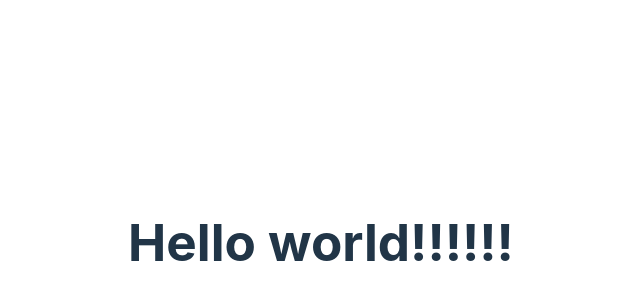
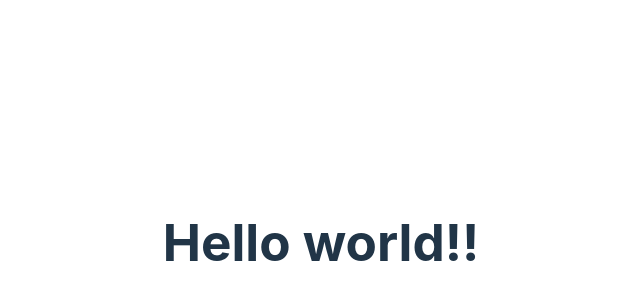
Before and after one commit to Popov-Evgeny/test-for-git, a React (Vite) app: page / in a window 1280 px wide. Shown: the part 158-458 px from the top of the page, without its empty margins (319-959 px from the left). Built offline with nearby package versions, Linux system fonts and the light colour scheme.

Commit message:
Edited App component test-2

```diff
--- a/src/App.tsx
+++ b/src/App.tsx
@@ -3,7 +3,7 @@ import './App.css'
 function App() {
   return (
     <>
-      <h1>Hello world!!!!!!</h1>
+      <h1>Hello world!!</h1>
     </>
   )
 }
```
